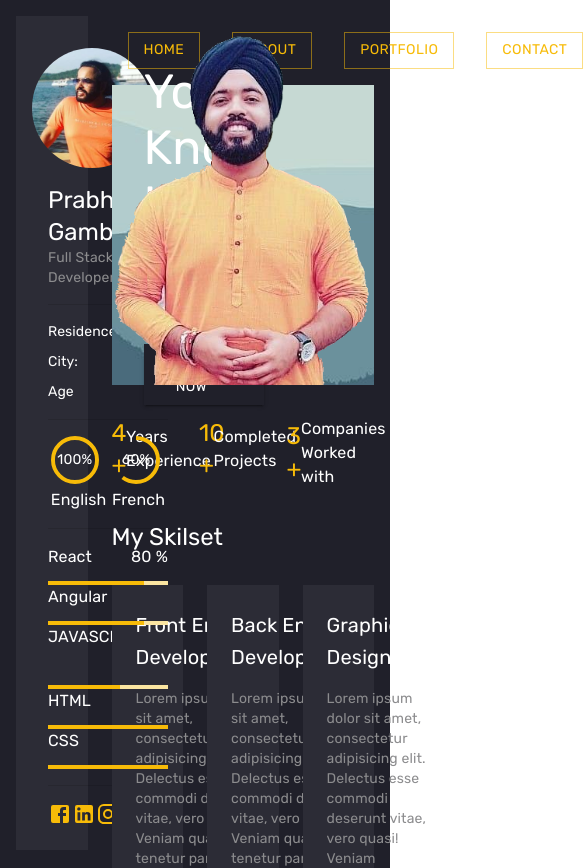
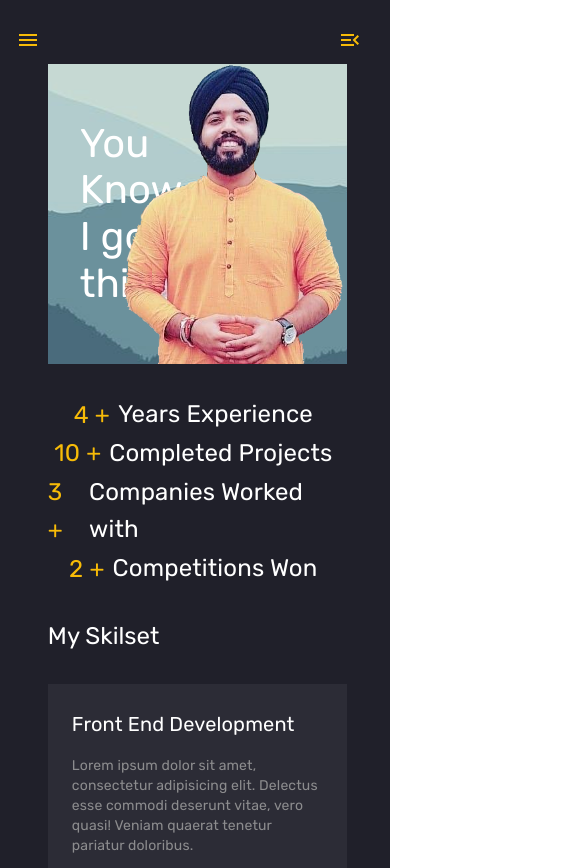
Before and after one commit to knowprabhjyot/PrabhjyotGambhir, a React (Create React App) app: page / in a window 390 px wide. Shown: the top 868 px of the page, 583 px wide, since content can reach past the window. Built offline with nearby package versions, Linux system fonts and the light colour scheme.

Commit message:
home responsive

```diff
--- a/src/App.js
+++ b/src/App.js
@@ -3,8 +3,9 @@ import { makeStyles } from '@material-ui/core/styles';
 import Grid from '@material-ui/core/Grid';
 import LeftPanel from './components/leftPanel/leftPanel';
 import './App.css';
-import { Box } from '@material-ui/core';
+import { Box, Drawer, Hidden, IconButton } from '@material-ui/core';
 import Routes from './routes';
+import MenuIcon from '@material-ui/icons/Menu';
 
 const useStyles = makeStyles((theme) => ({
   root: {
@@ -13,19 +14,46 @@ const useStyles = makeStyles((theme) => ({
   box: {
     color: theme.palette.text.secondary,
     padding: theme.spacing(2),
-  }
+  },
+  menuButton: {
+    marginRight: theme.spacing(2),
+  },
 }));
+
 
 const App = () => {
   const classes = useStyles();
+  const [state, setState] = React.useState(false);
+
+  const showDrawer = () => {
+    return (
+      <Drawer anchor="left" open={state} onClose={() => setState(false)}>
+        <LeftPanel />
+      </Drawer>
+    )
+  }
+
   return (
     <div className={classes.root}>
       <Box bgcolor="primary.main" className={classes.box}>
         <Grid container spacing={3}>
-          <Grid item xs={3}>
-            <LeftPanel />
+          <Grid item lg={3} md={1} sm={1} xs={1}>
+            <Hidden mdDown>
+              <LeftPanel />
+            </Hidden>
+           <Hidden smUp>
+           <IconButton
+              color="inherit"
+              aria-label="open drawer"
+              onClick={() => setState(true)}
+              edge="start"
+            >
+              <MenuIcon color="secondary" />
+            </IconButton>
+            {showDrawer()}
+           </Hidden>
           </Grid>
-          <Grid item xs={9}>
+          <Grid item md={11} lg={9} sm={11} xs={11} >
             <Routes />
           </Grid>
         </Grid>
--- a/src/components/bannerSection/bannerSection.js
+++ b/src/components/bannerSection/bannerSection.js
@@ -1,4 +1,4 @@
-import { Box, Button, Grid, makeStyles, Typography } from '@material-ui/core';
+import { Box, Button, Grid, Hidden, makeStyles, Typography } from '@material-ui/core';
 import { ArrowDownward } from '@material-ui/icons';
 import React from 'react';
 
@@ -6,7 +6,7 @@ import React from 'react';
 const BannerSection = (props) => {
 
 
-    const useStyles = makeStyles({
+    const useStyles = makeStyles((theme) => ({
         root: {
             // display: 'flex',
             // flexDirection: 'column',
@@ -18,10 +18,17 @@ const BannerSection = (props) => {
             height: '350px',
             position: 'absolute',
             right: 0,
-            top: -50
+            top: -50,
+            [theme.breakpoints.down("sm")]: {
+                height: '300px',
+                top: 0,
+            }
         },
         heading: {
-            color: 'white'
+            color: 'white',
+            [theme.breakpoints.down("xs")]: {
+                fontSize: '2.5rem'
+            }
         },
         bannerImage: {
             backgroundImage: `url(${props.bannerConfig.image})`,
@@ -30,7 +37,7 @@ const BannerSection = (props) => {
             height: '300px',
             position: 'relative'
         }
-    });
+    }));
 
 
     const classes = useStyles();
@@ -38,18 +45,20 @@ const BannerSection = (props) => {
         <Box bgcolor="primary.A700">
             <Box display="flex" alignItems="center" className={classes.bannerImage}>
                 <Grid container>
-                    <Grid item xs={4}>
+                    <Grid item xs={6} sm={6} md={4}>
                         <Box padding="32px">
                             <Typography variant="h3" className={classes.heading}>
                                 {props.bannerConfig.title}
                             </Typography>
-                            <Button color="primary" variant="contained">
-                                Explore Now
+                            <Hidden xsDown>
+                                <Button color="primary" variant="contained">
+                                    Explore Now
                     <ArrowDownward />
-                            </Button>
+                                </Button>
+                            </Hidden>
                         </Box>
                     </Grid>
-                    <Grid item xs={8}>
+                    <Grid item xs={6}>
                         <img alt="me" className={classes.image} src={props.bannerConfig.image2} />
                     </Grid>
                 </Grid>
--- a/src/components/common/header/header.js
+++ b/src/components/common/header/header.js
@@ -1,23 +1,42 @@
-import { Box, Button, makeStyles } from '@material-ui/core';
+import { Box, Button, Drawer, Hidden, IconButton, makeStyles } from '@material-ui/core';
 import React from 'react';
 import { Link } from 'react-router-dom';
-
+import MenuOpenIcon from '@material-ui/icons/MenuOpen';
 const useStyles = makeStyles((theme) => ({
     listItem: {
         textDecoration: 'none',
         textTransform: 'uppercase',
         margin: theme.spacing(2)
+    },
+    menuButton: {
+        marginRight: theme.spacing(2),
+    },
+    container: {
+        [theme.breakpoints.down("xs")]: {
+            justifyContent: 'flex-end'
         }
+    }
 }));
 
 const Header = () => {
-    const classes= useStyles();
+    const classes = useStyles();
+    const [state, setState] = React.useState(false);
+
+    const showDrawer = () => {
+        return (
+            <Drawer anchor="right" open={state} onClose={() => setState(false)}>
+                <Box height="100vh" display="flex" flexDirection="column" bgcolor="primary.main">
+                    {showNav()}
+                </Box>
+            </Drawer>
+        )
+    }
 
     const showNav = () => {
         return headerData.map((item, index) => {
             return (
-                <Link key={index} to={item.to} className={classes.listItem}>
-                    <Button color="secondary" variant="outlined">
+                <Link  key={index} to={item.to} className={classes.listItem}>
+                    <Button fullWidth color="secondary" variant="outlined">
                         {item.name}
                     </Button>
                 </Link>
@@ -27,8 +46,21 @@ const Header = () => {
 
     return (
         <div>
-            <Box display="flex">
-                {showNav()}
+            <Box className={classes.container} justifyContent="flex-start" display="flex">
+                <Hidden xsDown>
+                    {showNav()}
+                </Hidden>
+                <Hidden smUp >
+                <IconButton
+                    color="inherit"
+                    aria-label="open drawer"
+                    onClick={() => setState(true)}
+                    edge="start"
+                >
+                    <MenuOpenIcon  color="secondary" />
+                </IconButton>
+                </Hidden>
+                {showDrawer()}
             </Box>
         </div>
     )
--- a/src/components/experienceSection/experienceSection.js
+++ b/src/components/experienceSection/experienceSection.js
@@ -1,26 +1,37 @@
-import { Grid, Typography } from '@material-ui/core';
+import { Box, Grid, makeStyles, Typography } from '@material-ui/core';
 import React from 'react';
 
+const useStyles = makeStyles((theme) => ({
+    itemName: {
+        marginRight: '8px',
+        [theme.breakpoints.down("md")]: {
+            fontSize: '1.5rem',
+            justifyContent: 'center'
+        }
+    },
+    itemContainer: {
+        [theme.breakpoints.down("md")]: {
+            justifyContent: 'center'
+        }
+    }
+}));
+
 const ExperienceSection = () => {
-    const experenceData = [{ name: 'Years Experience', value: 4 }, { name: 'Completed Projects', value: 10 }, { name: 'Companies Worked with', value: 3 }];
-
+    const classes = useStyles();
+    const experenceData = [{ name: 'Years Experience', value: 4 }, { name: 'Completed Projects', value: 10 }, { name: 'Companies Worked with', value: 3 }, { name: 'Competitions Won', value: 2 }];
 
     const showExperience = () => {
         return experenceData.map((item, index) => {
             return (
-                <Grid item xs={4} key={index}>
-                    <Grid container justify="space-between" alignItems="center" display="flex">
-                        <Grid item xs={2}>
-                            <Typography color="secondary" variant="h5">
-                                {item.value} +
+                <Grid item lg={3} md={6} sm={6} xs={12} key={index}>
+                    <Box className={classes.itemContainer} display="flex" alignItems="center" >
+                        <Typography className={classes.itemName} color="secondary" variant="h6">
+                            {item.value} +
+                            </Typography>
+                        <Typography className={classes.itemName} variant="subtitle2">
+                            {item.name}
                         </Typography>
-                        </Grid>
-                        <Grid item xs={10}>
-                            <Typography >
-                                {item.name}
-                            </Typography>
-                        </Grid>
-                    </Grid>
+                    </Box>
                 </Grid>
             )
         })
--- a/src/components/skillsetSection/skillsetSection.js
+++ b/src/components/skillsetSection/skillsetSection.js
@@ -17,7 +17,7 @@ const skillSetData = [{title: 'Front End Development', description: 'Lorem ipsum
 const showSkill = () => {
     return skillSetData.map((item, index) => {
         return (
-                <Grid key={index} item xs={4}>
+                <Grid key={index} item xs={12} md={4} sm={6} >
                     <Card buttonLabel="Learn More" showButton={true} data={item} />
                 </Grid>
             )
--- a/src/routes.js
+++ b/src/routes.js
@@ -1,4 +1,4 @@
-import { Box } from '@material-ui/core';
+import { Box, Grid } from '@material-ui/core';
 import React from 'react';
 import { BrowserRouter, Route, Switch } from 'react-router-dom';
 import About from './components/about/about';
@@ -13,6 +13,7 @@ const Routes = () => {
         <div>
             <BrowserRouter>
                 <Header />
+                <Grid item xs={11} sm={12}>
                 <Box display="grid" gridGap="24px">
                     <Switch>
                         <Route exact path="/" component={Home} />
@@ -22,6 +23,7 @@ const Routes = () => {
                     </Switch>
                     <Footer />
                 </Box>
+                </Grid>
             </BrowserRouter>
         </div>
     )
```
